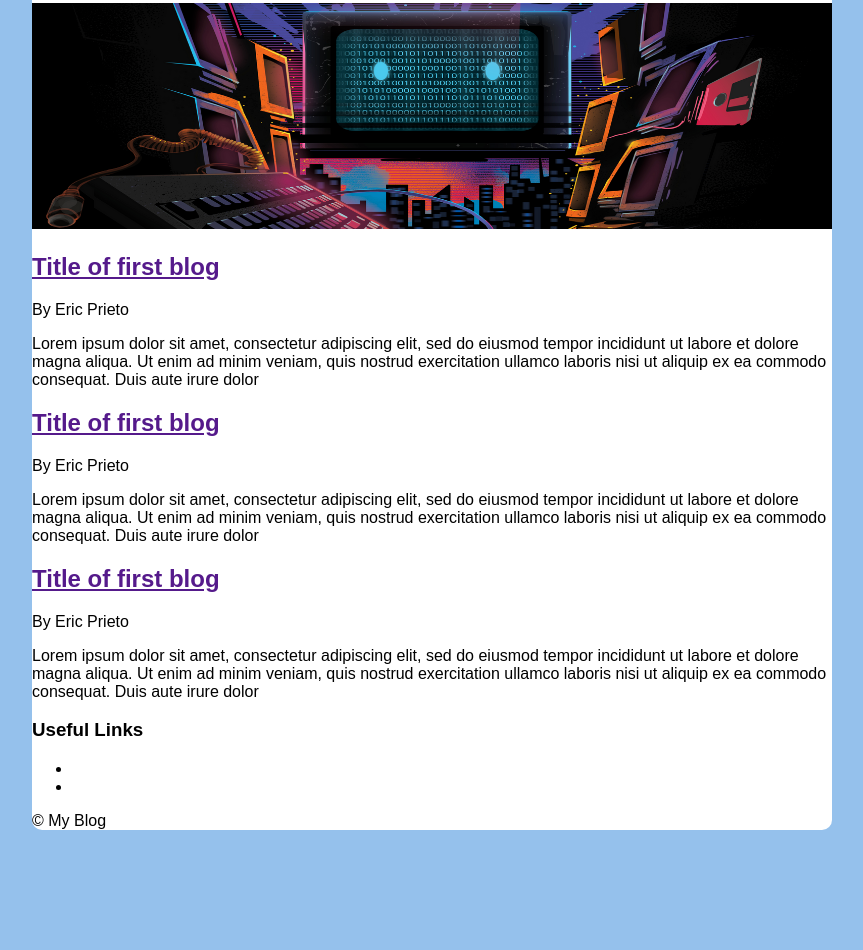
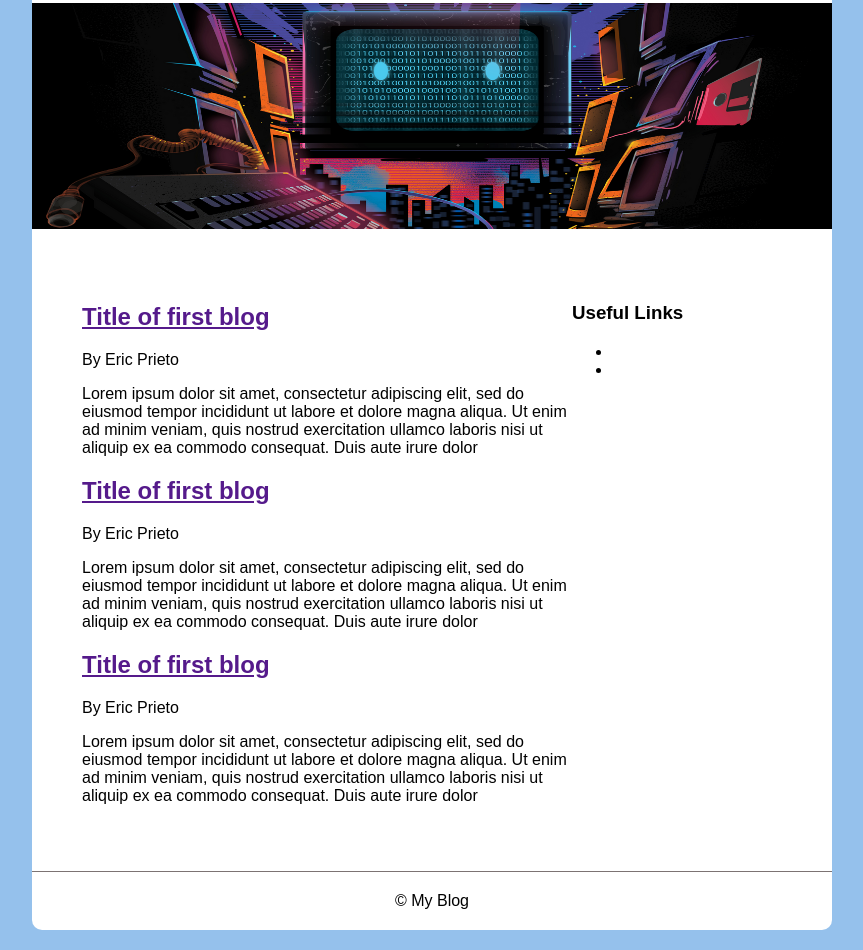
Before and after one commit to EricPrieto/blog_design, a plain HTML site: page index.html in a window 1280 px wide. Shown: the part 154-1104 px from the top of the page, without its empty margins (208-1071 px from the left). Before the commit the page ends 1004 px from the top, so only its background shows below. Drawn offline with Linux system fonts and the light colour scheme.

Commit message:
Styled Main and Footer sections

```diff
--- a/css/style.css
+++ b/css/style.css
@@ -19,3 +19,22 @@ header{
 header > #logo{
     font-size: 2em;
 }
+
+main{
+    padding: 50px;
+    overflow: hidden;
+}
+
+section{
+    width: 70%;
+    float: left;
+}
+aside{
+    width: 30%;
+    float: right;
+}
+footer{
+    padding: 20px;
+    border-top: 1px solid #7c7373;
+    text-align: center;
+}
```
